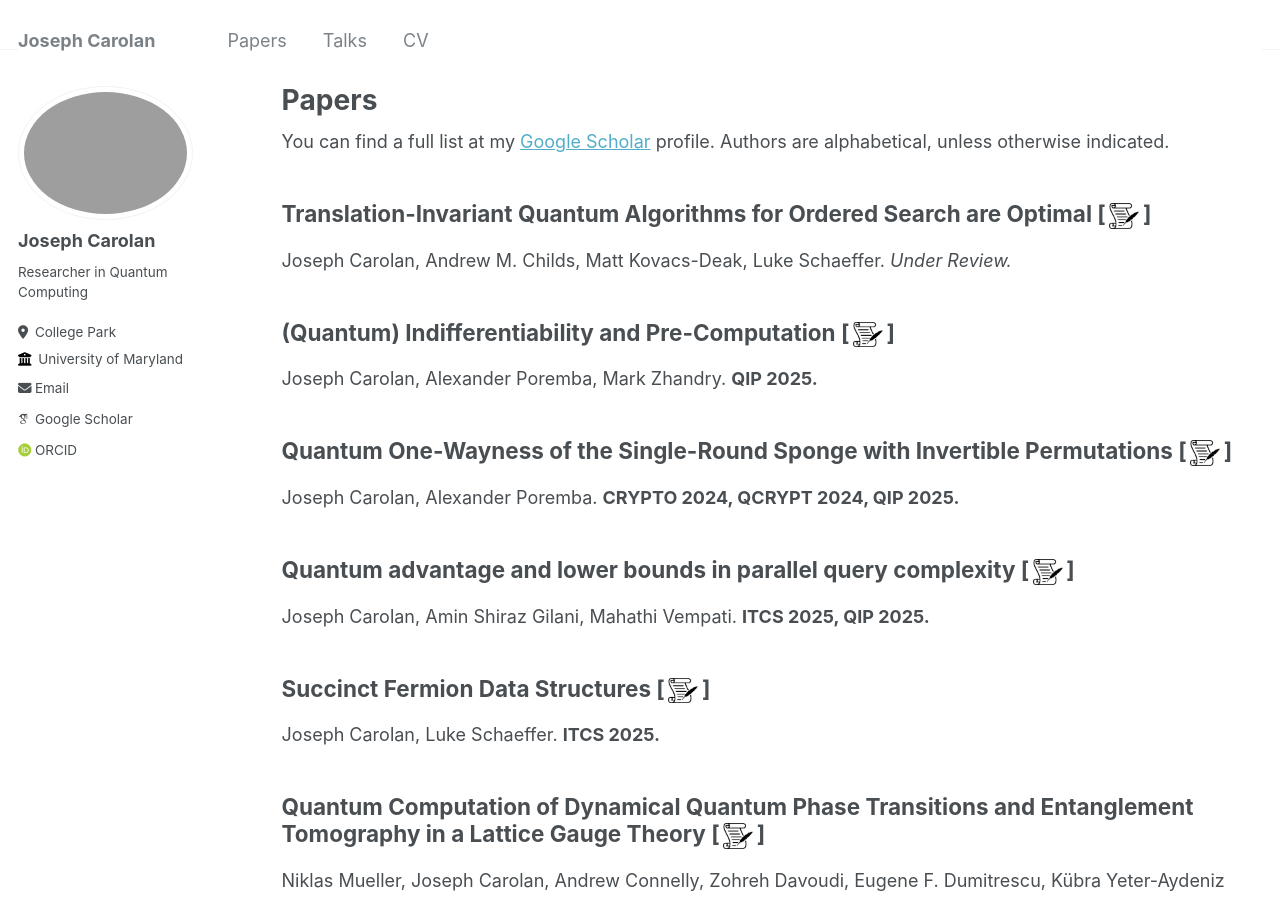
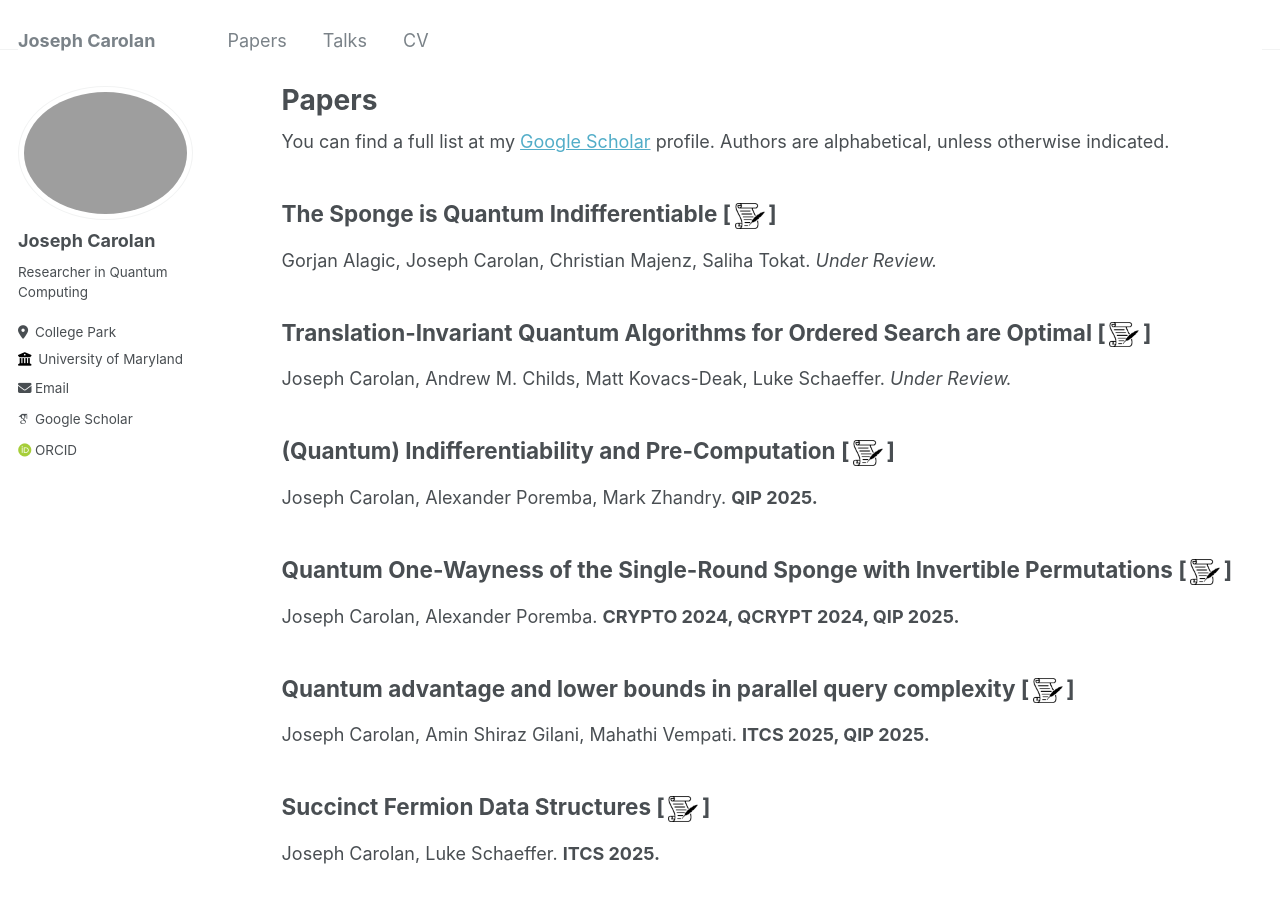
Before and after one commit to jacarolan/personal-website, a Jekyll site: the page built from _pages/publications.md, in a window 1280 px wide and 900 px high. Built offline with Jekyll 4.4.1, drawn with Linux system fonts in a browser that asks for light colours; some web fonts are replaced.

Commit message:
Add Sponge Indiff paper

```diff
--- a/_pages/publications.md
+++ b/_pages/publications.md
@@ -14,6 +14,9 @@
 <!-- {% for post in site.publications reversed %}
   {% include archive-single.html %}
 {% endfor %} -->
+
+## The Sponge is Quantum Indifferentiable [&thinsp;[<img src="../images/manuscript_icon.png" width="30"/>](https://eprint.iacr.org/2025/731)&thinsp;]
+Gorjan Alagic, Joseph Carolan, Christian Majenz, Saliha Tokat. *Under Review.*
 
 ## Translation-Invariant Quantum Algorithms for Ordered Search are Optimal [&thinsp;[<img src="../images/manuscript_icon.png" width="30"/>](https://arxiv.org/abs/2503.21090)&thinsp;]
 Joseph Carolan, Andrew M. Childs, Matt Kovacs-Deak, Luke Schaeffer. *Under Review.*
```
